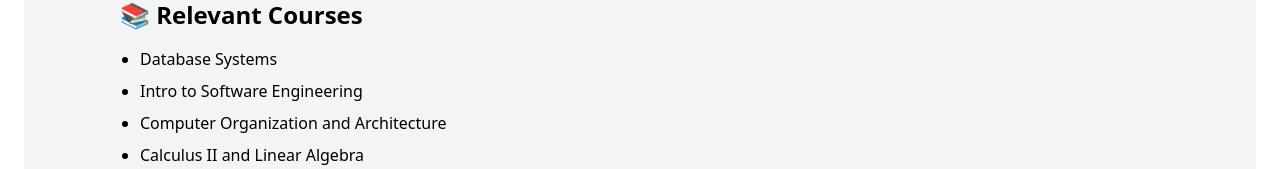
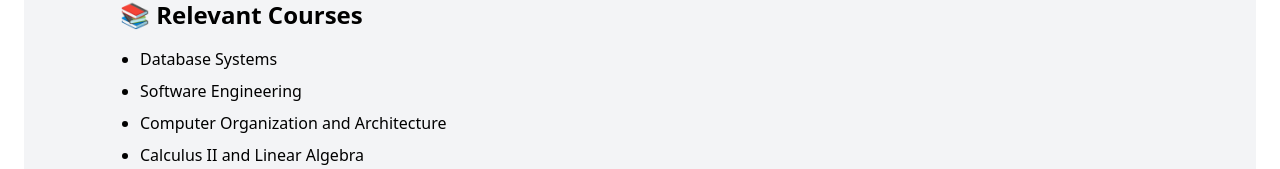
Before and after one commit to Unlinedfaun7162/personalsite, a React (Create React App) app: page /personalsite/achievements/academic-excellence in a window 1280 px wide. Shown: the part 441-610 px from the top of the page. Built offline with nearby package versions, Linux system fonts and the light colour scheme; the HTML template or start-up script is replaced by a standard one.

Commit message:
Tweaked academic

```diff
--- a/src/pages/AcademicExcellence.js
+++ b/src/pages/AcademicExcellence.js
@@ -19,7 +19,7 @@ const AcademicExcellence = () => {
       <h2 className="text-2xl font-bold mt-8 mb-4">📚 Relevant Courses</h2>
       <ul className="list-disc pl-5 space-y-2">
         <li>Database Systems</li>
-        <li>Intro to Software Engineering</li>
+        <li>Software Engineering</li>
         <li>Computer Organization and Architecture</li>
         <li>Calculus II and Linear Algebra</li>
       </ul>
```
